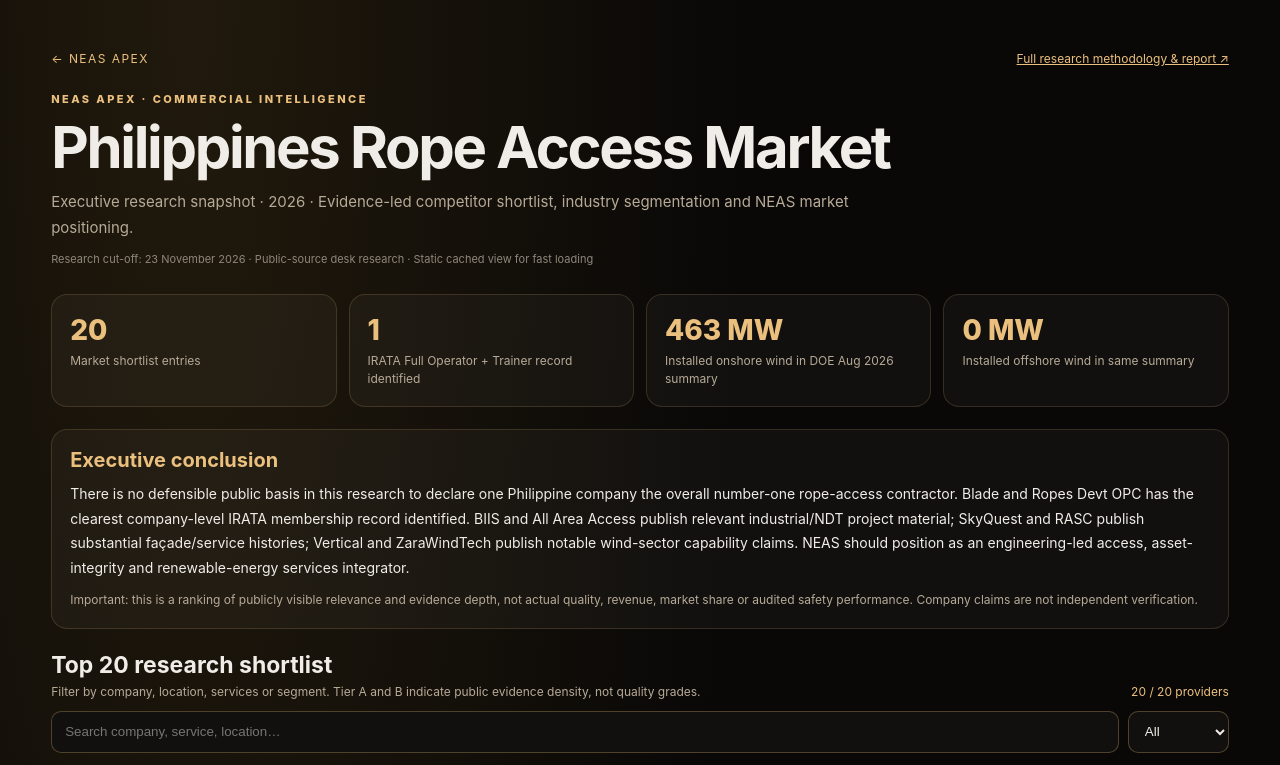
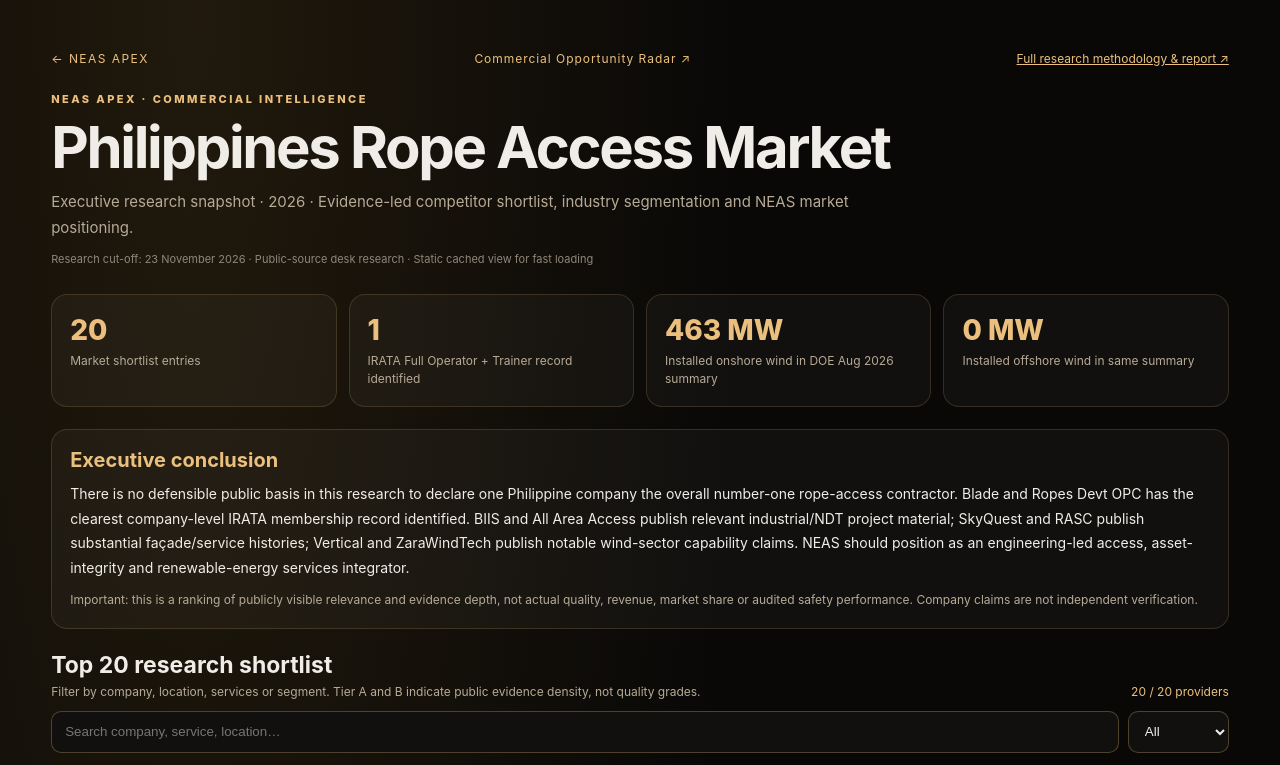
Before and after one commit to nextedgeaccesssolutions-ra/neas-apex, a Next.js app: page /market-intelligence in a window 1280 px wide. Shown: the top 765 px of the page. Built offline with nearby package versions, Linux system fonts and the light colour scheme.

Commit message:
feat(giie): link commercial opportunity radar from market intelligence

```diff
--- a/app/market-intelligence/page.tsx
+++ b/app/market-intelligence/page.tsx
@@ -65,7 +65,7 @@ export default function MarketIntelligencePage() {
     <main style={{minHeight:"100vh",background:"radial-gradient(ellipse at 15% 0%,rgba(202,147,50,.12),transparent 36%),#090807",color:text,padding:"clamp(18px,4vw,52px)",fontFamily:"Inter,system-ui,sans-serif"}}>
       <div style={{maxWidth:1240,margin:"0 auto"}}>
         <nav style={{display:"flex",justifyContent:"space-between",gap:12,flexWrap:"wrap",marginBottom:26}}>
-          <a href="/" style={{color:gold,textDecoration:"none",fontSize:12,letterSpacing:".12em"}}>← NEAS APEX</a>
+          <a href="/" style={{color:gold,textDecoration:"none",fontSize:12,letterSpacing:".12em"}}>← NEAS APEX</a><a href="/market-intelligence/commercial" style={{color:gold,textDecoration:"none",fontSize:12,letterSpacing:".08em"}}>Commercial Opportunity Radar ↗</a>
           <a href="https://github.com/nextedgeaccesssolutions-ra/neas-apex/blob/main/docs/research/PHILIPPINES_ROPE_ACCESS_MARKET_INTELLIGENCE_2026.md" target="_blank" rel="noreferrer" style={{color:gold,fontSize:12}}>Full research methodology & report ↗</a>
         </nav>
         <header style={{marginBottom:28}}>
```
